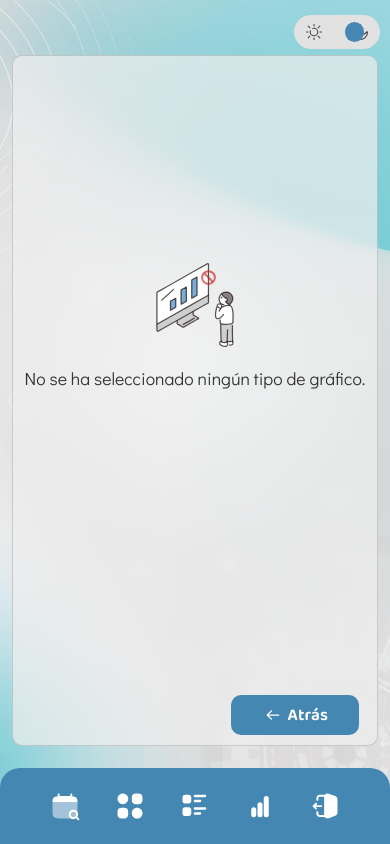
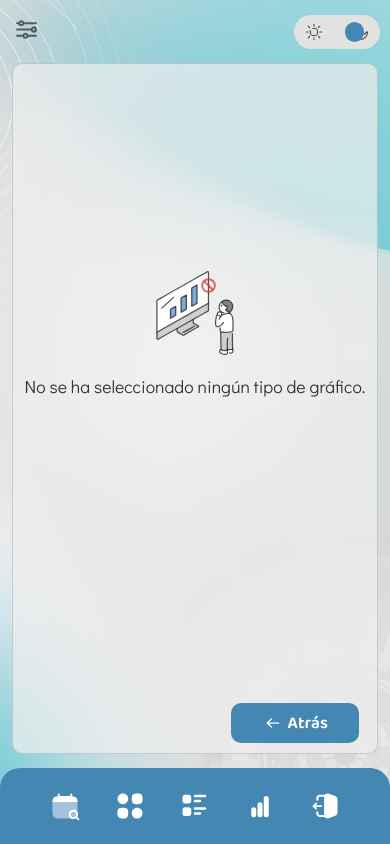
Before and after one commit to elireypcmail/MultishopApp2, a Next.js app: page /graph in a window 390 px wide. Shown: the top 844 px of the page. Built offline with nearby package versions, Linux system fonts and the light colour scheme.

Commit message:
Chart type option icon added

```diff
--- a/app/components/Footer.jsx
+++ b/app/components/Footer.jsx
@@ -22,7 +22,7 @@ export default function FooterGraph() {
           </Link>
         </span>
         <span className="link">
-          <Link href={'/list'}>
+          <Link href={'/listkpi'}>
             <CategoryList />
           </Link>
         </span>
--- a/app/components/Graph.jsx
+++ b/app/components/Graph.jsx
@@ -4,7 +4,7 @@ import FooterGraph from './Footer'
 import BarChartComponent from './BarChart'
 import PieChartComponent from './PieChart'
 import LineChartComponent from './AreaChart'
-import { Sun, Moon, NotFound, ArrowLeft } from './Icons'
+import { Sun, Moon, NotFound, ArrowLeft, Options } from './Icons'
 import { defaultChartTypes } from '@conf/defaultChartTypes'
 
 export default function Graph() {
@@ -99,18 +99,24 @@ export default function Graph() {
 
   const backRouter = (e) => {
     e.preventDefault()
-    router.push('/listkkpi')
+    router.push('/listkpi')
   }
 
   return (
     <div className="body">
       <div className="calendar gra-content">
+        <div className="graph-option">
+          <div className="graph-type">
+            <Options />
+          </div>
+
           <div className="mood">
             <button className={`mood-btn ${darkMode ? 'dark' : ''}`} onClick={toggleDarkMode}>
               <Sun className="icon" />
               <div className="circle2"></div>
               <Moon className="icon" />
             </button>
+          </div>
         </div>
 
         <div className="graph__body">
--- a/app/components/Icons.jsx
+++ b/app/components/Icons.jsx
@@ -1035,6 +1035,31 @@ const ArrowLeft = () => {
   )
 }
 
+const Options = () => {
+  return(
+    <svg
+      fill="#242b39b9"
+      viewBox="0 0 24 24"
+      xmlns="http://www.w3.org/2000/svg"
+      width="25"
+      height="25"
+    >
+      <g id="SVGRepo_bgCarrier" strokeWidth="0"></g>
+      <g id="SVGRepo_tracerCarrier" strokeLinecap="round" strokeLinejoin="round"></g>
+      <g id="SVGRepo_iconCarrier">
+        <g data-name="Layer 2">
+          <g data-name="options-2">
+            <rect width="24" height="24" transform="rotate(90 12 12)" opacity="0"></rect>
+            <path d="M19 9a3 3 0 0 0-2.82 2H3a1 1 0 0 0 0 2h13.18A3 3 0 1 0 19 9zm0 4a1 1 0 1 1 1-1 1 1 0 0 1-1 1z"></path>
+            <path d="M3 7h1.18a3 3 0 0 0 5.64 0H21a1 1 0 0 0 0-2H9.82a3 3 0 0 0-5.64 0H3a1 1 0 0 0 0 2zm4-2a1 1 0 1 1-1 1 1 1 0 0 1 1-1z"></path>
+            <path d="M21 17h-7.18a3 3 0 0 0-5.64 0H3a1 1 0 0 0 0 2h5.18a3 3 0 0 0 5.64 0H21a1 1 0 0 0 0-2zm-10 2a1 1 0 1 1 1-1 1 1 0 0 1-1 1z"></path>
+          </g>
+        </g>
+      </g>
+    </svg>
+  )
+}
+
 export {
   UserLogin,
   Identificacion,
@@ -1065,5 +1090,6 @@ export {
   LineGraph,
   NotFound,
   CategoryList,
-  ArrowLeft
+  ArrowLeft,
+  Options
 }
--- a/styles/_graph.scss
+++ b/styles/_graph.scss
@@ -14,7 +14,6 @@
       padding: 10px 7px 5px 7px;
       background: rgba(238, 238, 238, 0.71);
       border: 1px solid rgba(0, 0, 0, 0.14);
-      margin-top: 26px;
       border-radius: 10px;
       backdrop-filter: blur(5px);
 
@@ -84,7 +83,6 @@
       }
 
       .recharts-responsive-container{
-        margin-top: 22px;
         min-height: 45vh;
       }
 
@@ -118,6 +116,22 @@
       }
     }
 
+    .graph-option{
+      display: flex;
+      width: 100%;
+      flex-direction: row;
+      justify-content: space-between;
+      align-items: center;
+      height: 4vh;
+
+      .graph-type{
+        position: absolute;
+        top: 17px;
+        margin-left: 14px;
+        cursor: pointer;
+      }
+    }
+
     .not-found{
       display: flex;
       flex-direction: column;
```
Lines whose indentation alone changed are shown as unchanged.
